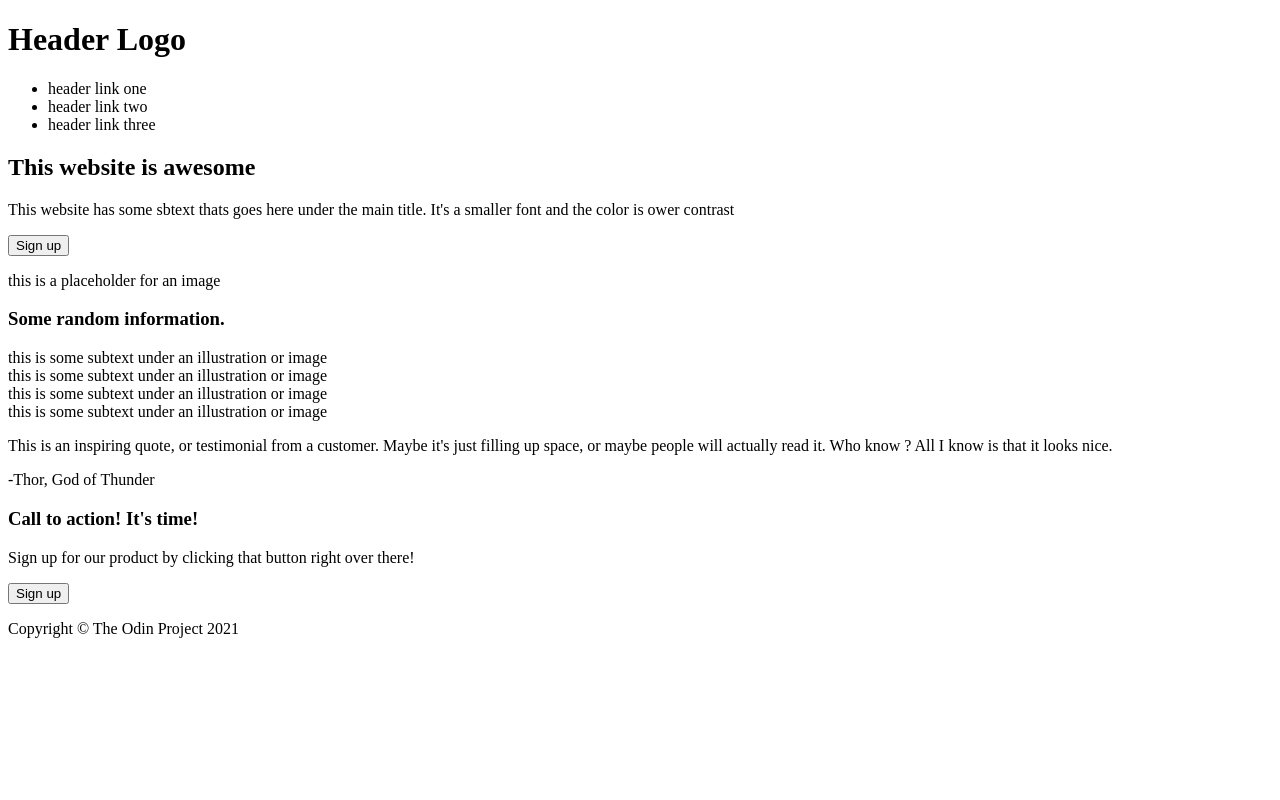
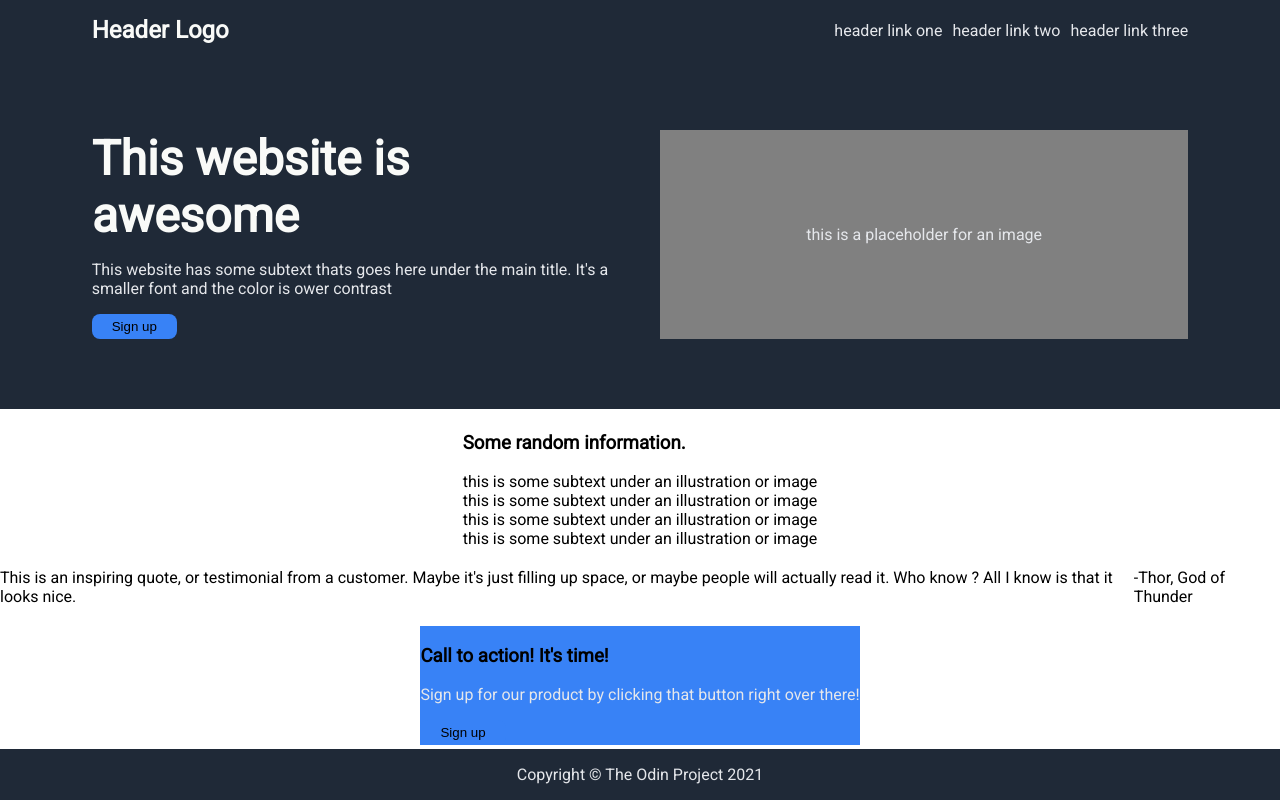
Before and after one commit to BrakTan/Landing-Page, a plain HTML site: page index.html in a window 1280 px wide. Drawn offline with Linux system fonts and the light colour scheme.

Commit message:
Style Hero

```diff
--- a/index.html
+++ b/index.html
@@ -5,11 +5,13 @@
     <meta http-equiv="X-UA-Compatible" content="IE=edge">
     <meta name="viewport" content="width=device-width, initial-scale=1.0">
     <link rel="stylesheet" href="style/style.css">
+    <link rel="stylesheet" href="https://fonts.googleapis.com/css?family=Roboto">
     <title>Landing Page</title>
 </head>
 <body>
     <div class="hero">
-        <header>
+        <div>
+            <header>
             <h1>Header Logo</h1>
             <ul>
                 <li>header link one</li>
@@ -20,7 +22,7 @@
         <div class="heroContainer">
             <div class="awesome">
                 <h2>This website is awesome</h2>
-                <p>This website has some sbtext thats goes here under the main title.
+                <p class="subtext">This website has some subtext thats goes here under the main title.
                     It's a smaller font and the color is ower contrast</p>
                     <button class="signup">Sign up</button>
             </div>
@@ -28,6 +30,8 @@
                 <p>this is a placeholder for an image</p>
             </div>
         </div>
+        </div>
+
     </div>
     <div class="information">
         <h3>Some random information.</h3>
--- a/style/style.css
+++ b/style/style.css
@@ -0,0 +1,97 @@
+body{
+    height: 100vh;
+    display: flex;
+    flex-direction: column;
+    align-items: center;
+    font-family: Roboto;
+    justify-content: space-between;
+    margin: 0;
+}
+
+
+.hero,
+footer{
+    background-color: #1f2937;
+}
+
+.hero,
+footer,
+.quote{
+    display: flex;
+    width: 100%;
+    justify-content: center;
+}
+
+.hero > div{
+    display: flex;
+    flex-direction: column;
+}
+
+.heroContainer{
+    padding: 70px 0px;
+}
+
+header{
+    display: flex;
+    justify-content: space-between;
+    align-items: center;
+}
+
+h1{
+    font-size: 24px;
+}
+
+ul{
+    display: flex;
+    padding: 0;
+    margin: 0;
+    list-style: none;
+    gap: 10px;
+}
+
+h1,
+.awesome{
+    color: #F9faf8;
+}
+
+.heroContainer{
+    display: flex;
+    gap: 40px;
+}
+
+.subtext,
+footer,
+ul{
+    color: #e5e7eb;
+}
+
+.heroImg,
+.awesome{
+    flex: 1;
+}
+
+.awesome > h2{
+    font-size: 48px;
+    font-weight: bolder;
+    margin: 0;
+    padding: 0;
+}
+
+.signup,
+.call{
+    background-color: #3882f6;
+}
+
+.signup{
+    padding: 5px 20px;
+    border-radius: 8px;
+    border: none
+}
+
+.heroImg{
+    background-color: grey;
+    display: flex;
+    justify-content: center;
+    align-items: center;
+    color: #e5e7eb;
+}
```
